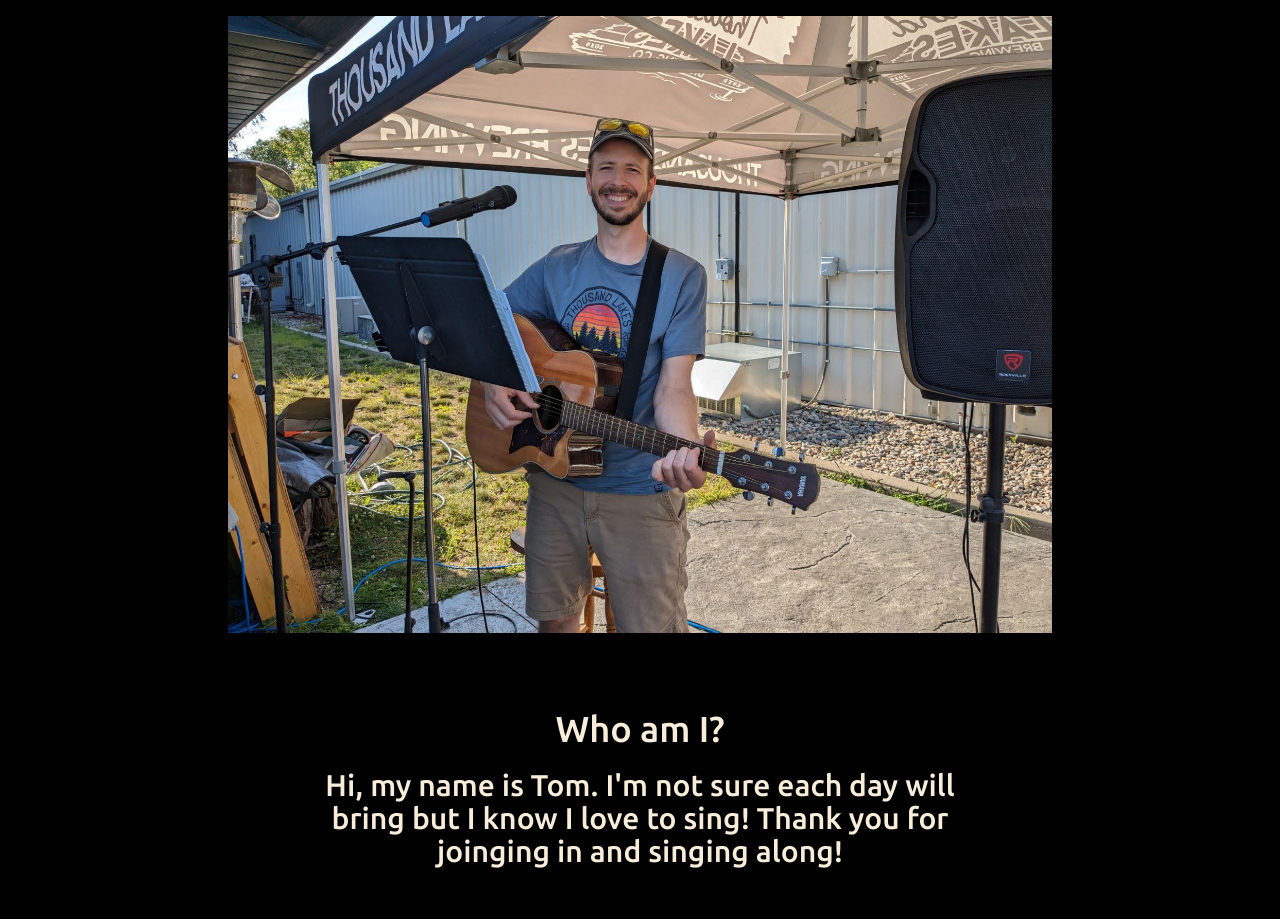
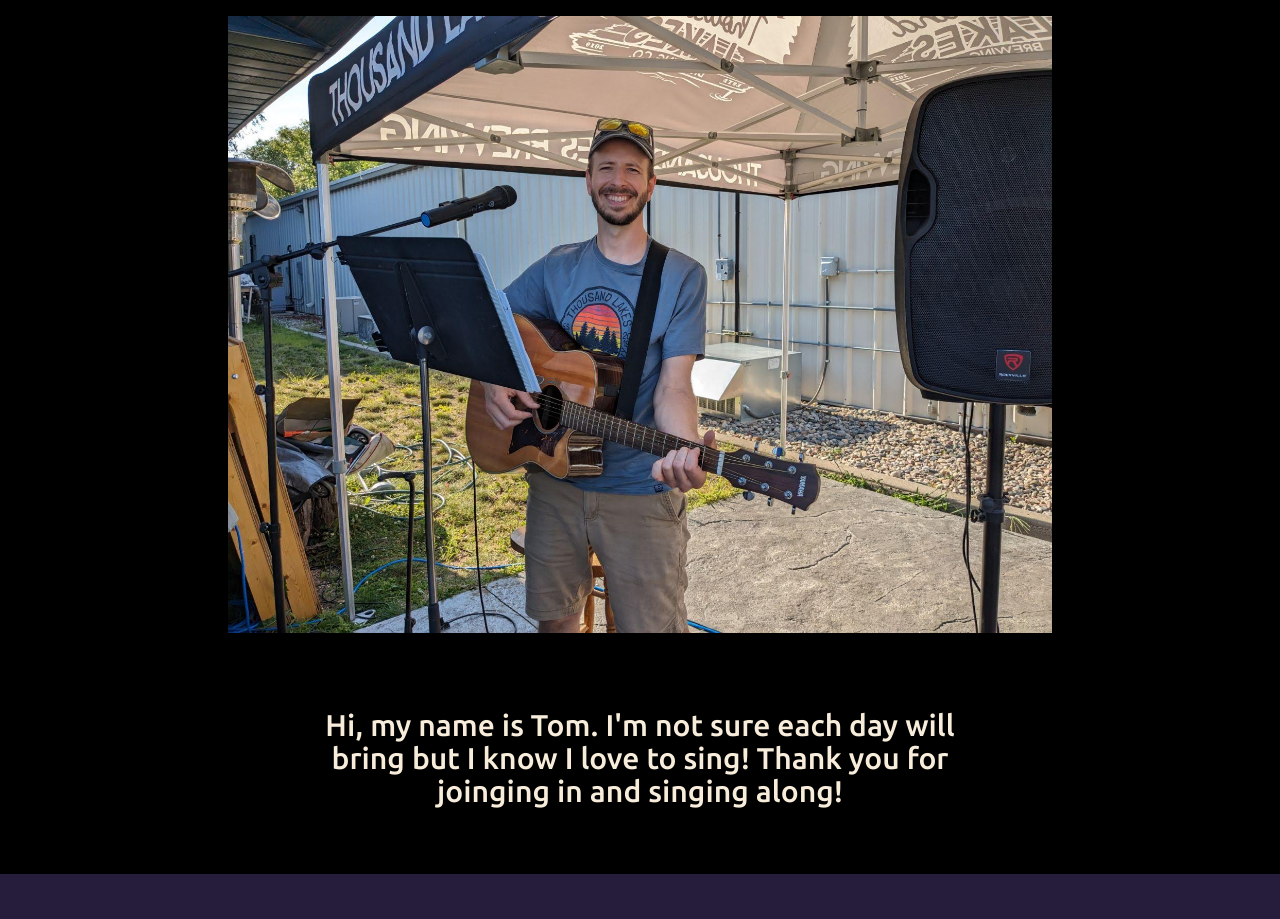
Before and after one commit to harrenmusic/harrenmusic.github.io, a plain HTML site: page index.html in a window 1280 px wide. Shown: the part 132-1051 px from the top of the page. Drawn offline with nearby package versions, Linux system fonts and the light colour scheme.

Commit message:
remove extra header

```diff
--- a/index.html
+++ b/index.html
@@ -24,7 +24,6 @@
           <img class="roundPhoto smallPad" src="img/Thomas_Harren.jpg" alt="Thomas Harren Photo">
         </div>
         <div class="col-md-6 col-md-offset-3 smallPad bio">
-          <h1>Who am I?</h1>
           <h2>
             Hi, my name is Tom. I'm not sure each day will bring but I know I love to sing!
             Thank you for joinging in and singing along!
```
